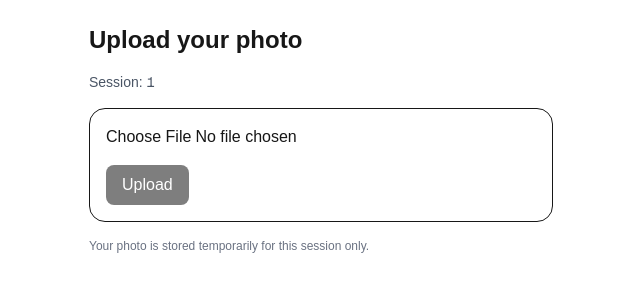
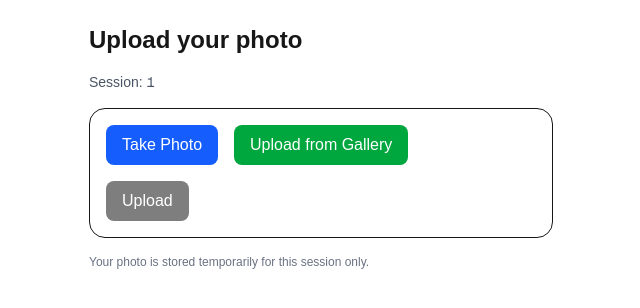
Before and after one commit to codingmaster094/latest-skin-scan-app, a Next.js app: page /upload/1 in a window 1280 px wide. Shown: the top 308 px of the page, without its empty margins (319-959 px from the left). Built offline with nearby package versions, Linux system fonts and the light colour scheme.

Commit message:
add 2 options

```diff
--- a/app/upload/[sessionId]/page.jsx
+++ b/app/upload/[sessionId]/page.jsx
@@ -1,13 +1,16 @@
-// app/upload/[sessionId]/page.jsx
 "use client";
 
-import { useState } from "react";
+import { useState, useRef } from "react";
 
 export default function MobileUploadPage({ params }) {
   const { sessionId } = params;
   const [file, setFile] = useState(null);
   const [busy, setBusy] = useState(false);
   const [msg, setMsg] = useState("");
+
+  // refs for two inputs
+  const cameraInputRef = useRef(null);
+  const galleryInputRef = useRef(null);
 
   async function handleSubmit(e) {
     e.preventDefault();
@@ -48,14 +51,42 @@ export default function MobileUploadPage({ params }) {
       </p>
 
       <form onSubmit={handleSubmit} className="space-y-4 border rounded-2xl p-4">
+        {/* Hidden inputs */}
         <input
           type="file"
           accept="image/*"
-          capture="environment" // opens camera on many phones
+          capture="environment"
+          ref={cameraInputRef}
           onChange={(e) => setFile(e.target.files?.[0] || null)}
-          className="block w-full"
+          className="hidden"
+        />
+        <input
+          type="file"
+          accept="image/*"
+          ref={galleryInputRef}
+          onChange={(e) => setFile(e.target.files?.[0] || null)}
+          className="hidden"
         />
 
+        {/* Buttons to trigger inputs */}
+        <div className="flex gap-4">
+          <button
+            type="button"
+            onClick={() => cameraInputRef.current?.click()}
+            className="px-4 py-2 rounded-lg bg-blue-600 text-white"
+          >
+            Take Photo
+          </button>
+          <button
+            type="button"
+            onClick={() => galleryInputRef.current?.click()}
+            className="px-4 py-2 rounded-lg bg-green-600 text-white"
+          >
+            Upload from Gallery
+          </button>
+        </div>
+
+        {/* Submit upload */}
         <button
           disabled={busy || !file}
           className="px-4 py-2 rounded-lg bg-black text-white disabled:opacity-50"
```
